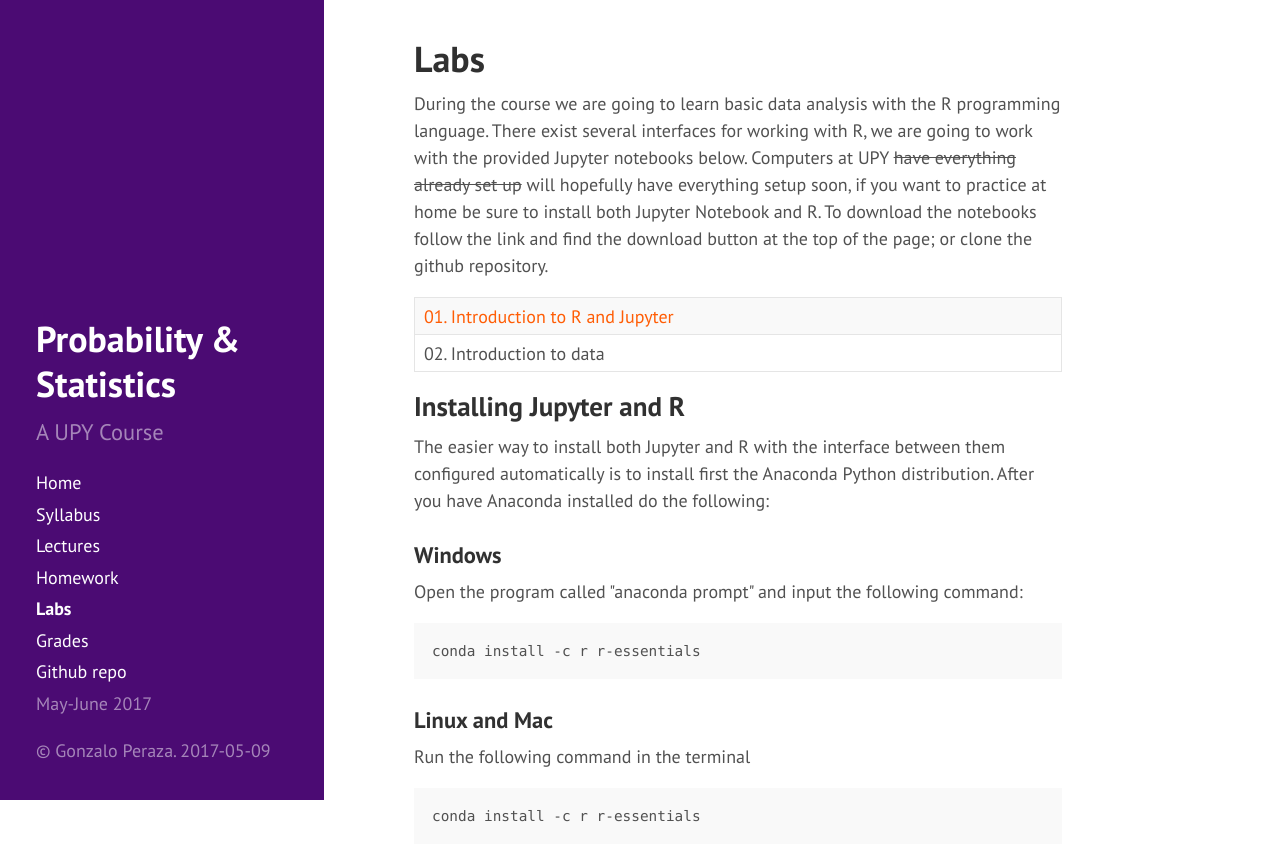
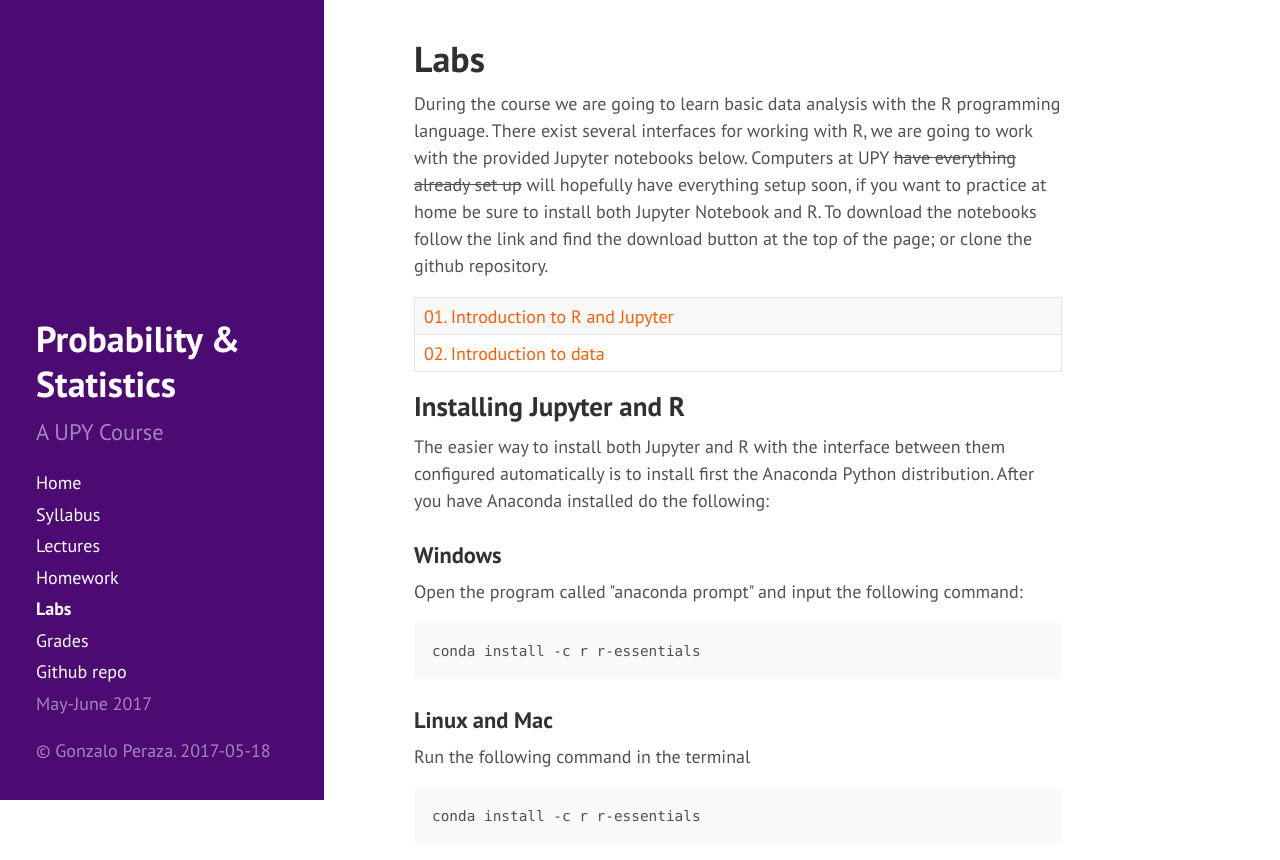
Before and after one commit to gperaza/prob-stats-upy-2017, a plain HTML site: page pages-html/labs.html in a window 1280 px wide. Drawn offline with Linux system fonts and the light colour scheme.

Commit message:
Added lab 2 to labs html page.

```diff
--- a/pages-html/labs.html
+++ b/pages-html/labs.html
@@ -3,7 +3,7 @@
 
 <head>
 <title>Labs</title>
-<!-- 2017-05-09 -->
+<!-- 2017-05-18 -->
 <meta  http-equiv="Content-Type" content="text/html;charset=utf-8" />
 <meta  name="generator" content="Org-mode" />
 <meta  name="author" content="Gonzalo Peraza" />
@@ -42,7 +42,7 @@
 <span class="sidebar-nav-item">May-June 2017</span>
 </nav>
 
-<p>&copy; Gonzalo Peraza. 2017-05-09</p>
+<p>&copy; Gonzalo Peraza. 2017-05-18</p>
 </div>
 </div>
 <div class="content container">
@@ -69,7 +69,7 @@ of the page; or clone the github repository.
 </tr>
 
 <tr>
-<td class="left">02. Introduction to data</td>
+<td class="left"><a href="http://nbviewer.jupyter.org/github/gperaza/prob-stats-upy-2017/blob/master/labs/02-Introduction_to_data.ipynb#">02. Introduction to data</a></td>
 </tr>
 </tbody>
 </table>
```
